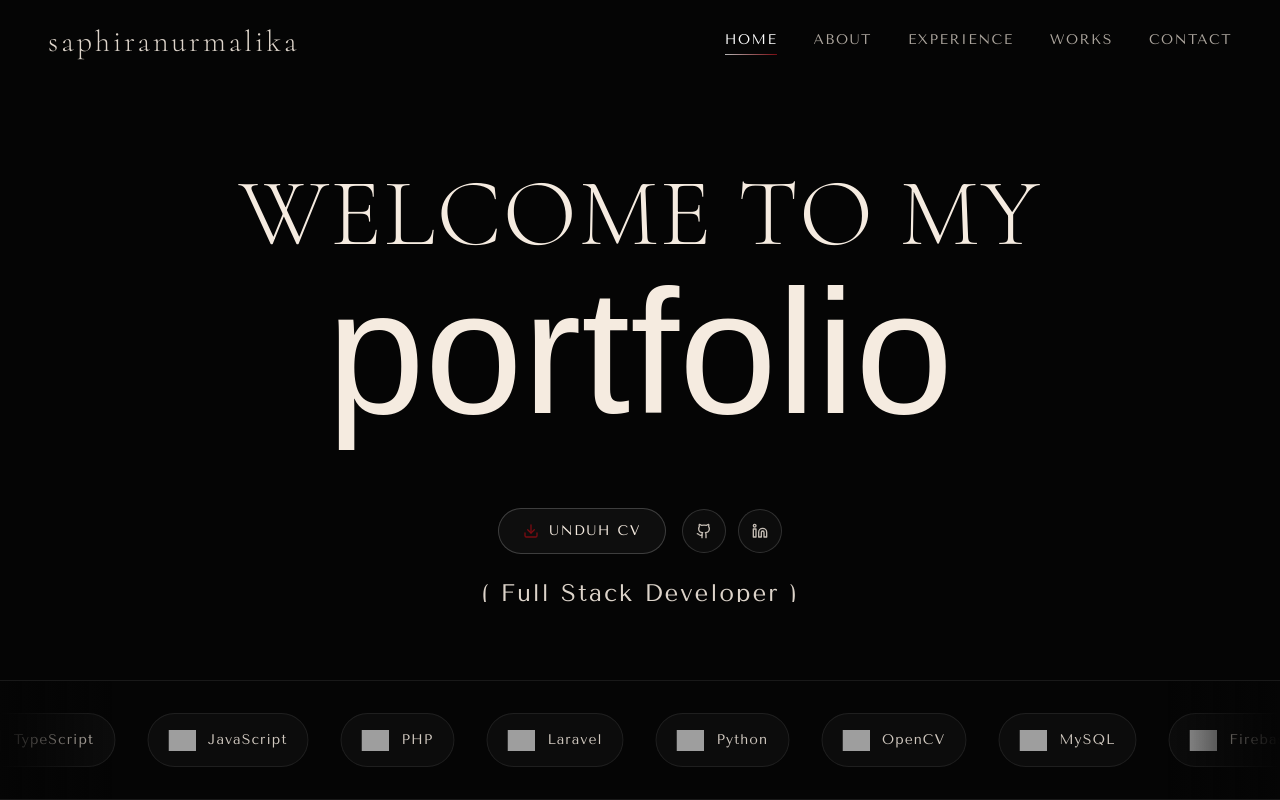
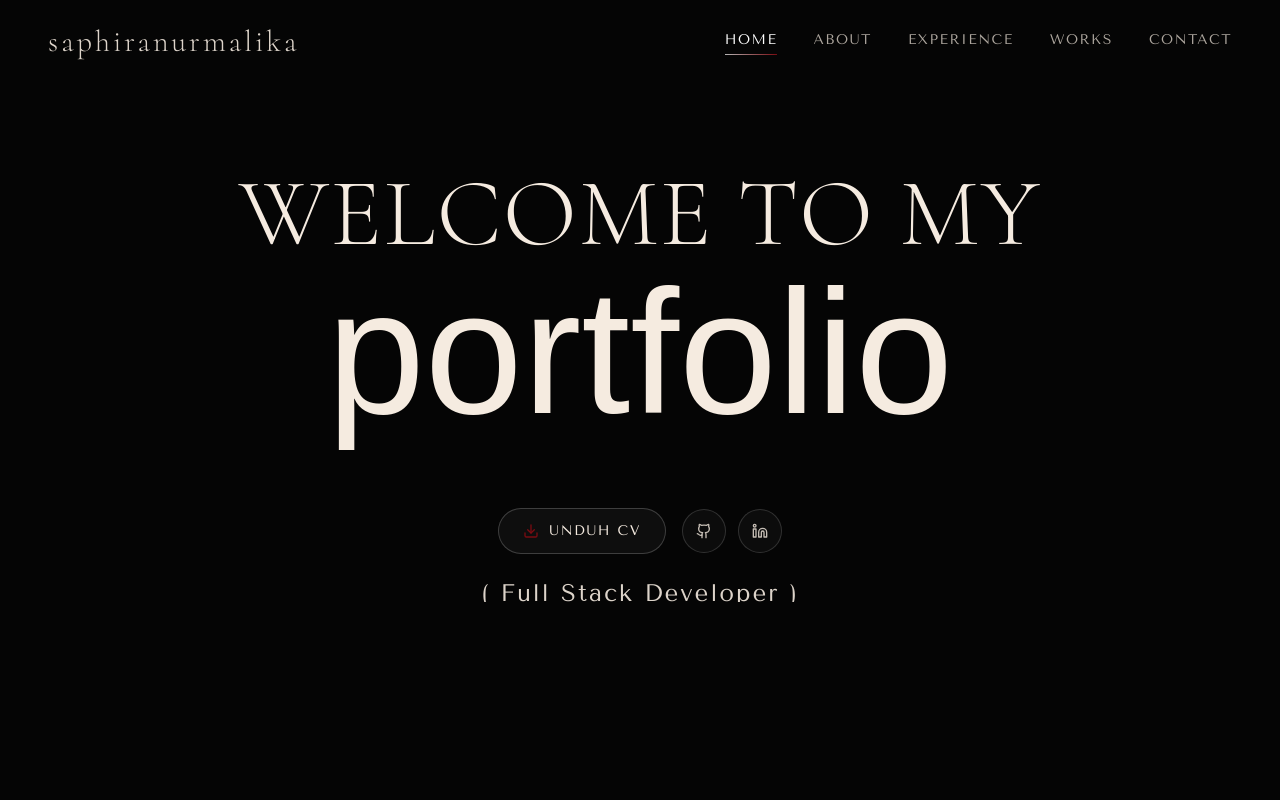
Before and after one commit to sphiranmlika/portfolio, a Next.js app: page / in a window 1280 px wide. Shown: the top 800 px of the page. Built offline with nearby package versions, Linux system fonts and the light colour scheme; grey boxes are pictures that could not be loaded; a web font is replaced by a local one.

Commit message:
chore: auto-sync 2026-11-23T21:28:28.317Z

```diff
--- a/components/HomeContent.tsx
+++ b/components/HomeContent.tsx
@@ -4,7 +4,6 @@ import React, { useState } from "react";
 import { Navbar } from "@/components/layout/Navbar";
 import { Footer } from "@/components/layout/Footer";
 import { Hero } from "@/components/sections/Hero";
-import { TechStackMarquee } from "@/components/sections/TechStackMarquee";
 import { About } from "@/components/sections/About";
 import { Experience } from "@/components/sections/Experience";
 import { Works } from "@/components/sections/Works";
@@ -20,7 +19,6 @@ export function HomeContent() {
       <Navbar />
       <main className="flex-1">
         <Hero />
-        <TechStackMarquee />
         <About activeTab={aboutTab} onTabChange={(tab) => setAboutTab(tab)} />
         <Experience />
         <Works />
```
